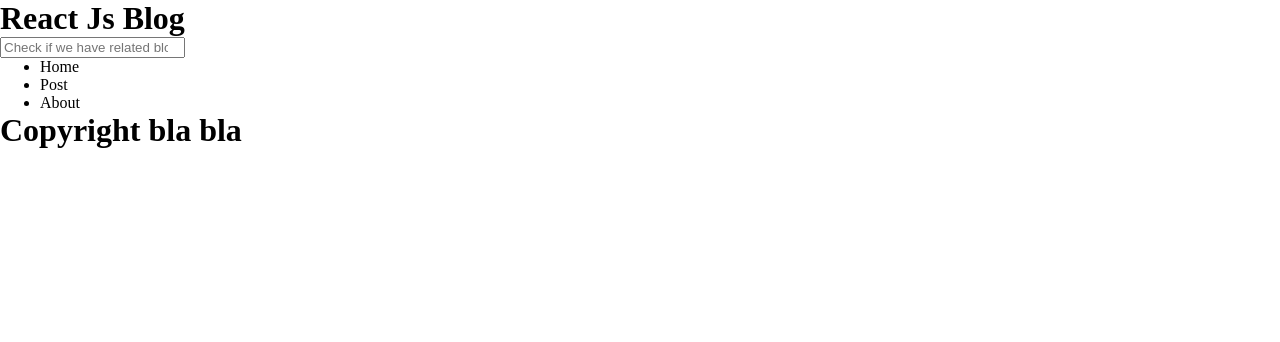
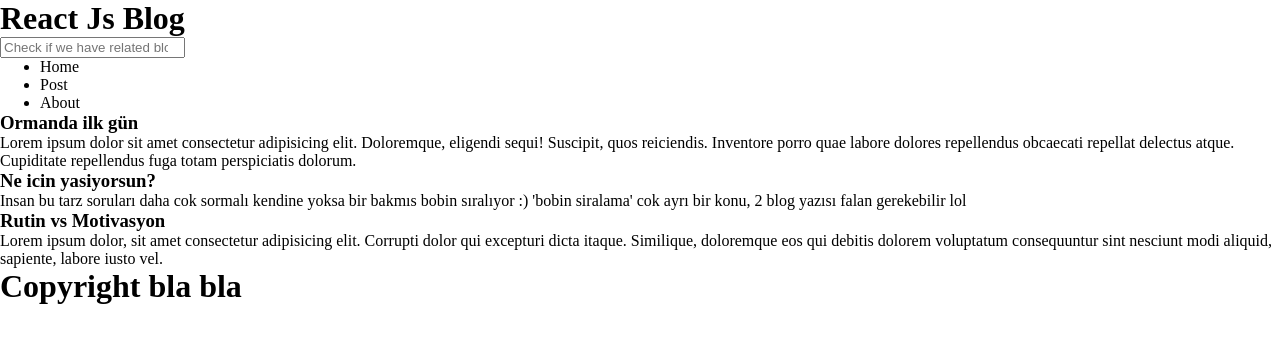
Before and after one commit to mithatsarikaya/reactJsBlog, a React (Vite) app: page / in a window 1280 px wide. Shown: the top 342 px of the page. Built offline with nearby package versions, Linux system fonts and the light colour scheme.

Commit message:
Posts and Post componenet created, css will be added

```diff
--- a/src/App.jsx
+++ b/src/App.jsx
@@ -1,16 +1,16 @@
 import { useState } from "react";
 import Header from "./components/Header";
+import Nav from "./components/Nav";
+import Posts from "./components/Posts";
 import Footer from "./components/Footer";
-import Nav from "./components/Nav";
-import data from "./data";
-
-console.log(data);
+import postDatas from "./data";
 
 function App() {
   return (
     <>
       <Header />
       <Nav />
+      <Posts postDatas={postDatas} />
       <Footer />
     </>
   );
--- /dev/null
+++ b/src/components/Post.jsx
@@ -0,0 +1,8 @@
+export default function Post({ title, text }) {
+  return (
+    <>
+      <h3>{title}</h3>
+      <p>{text}</p>
+    </>
+  );
+}
--- /dev/null
+++ b/src/components/Posts.jsx
@@ -0,0 +1,11 @@
+import Post from "./Post";
+
+export default function Posts({ postDatas }) {
+  return (
+    <main>
+      {postDatas.map((postData) => (
+        <Post id={postData.id} title={postData.title} text={postData.text} />
+      ))}
+    </main>
+  );
+}
--- a/src/data.jsx
+++ b/src/data.jsx
@@ -1,4 +1,4 @@
-const data = [
+const postDatas = [
   {
     id: 1,
     title: "Ormanda ilk gün",
@@ -16,4 +16,4 @@
   },
 ];
 
-export default data;
+export default postDatas;
```
